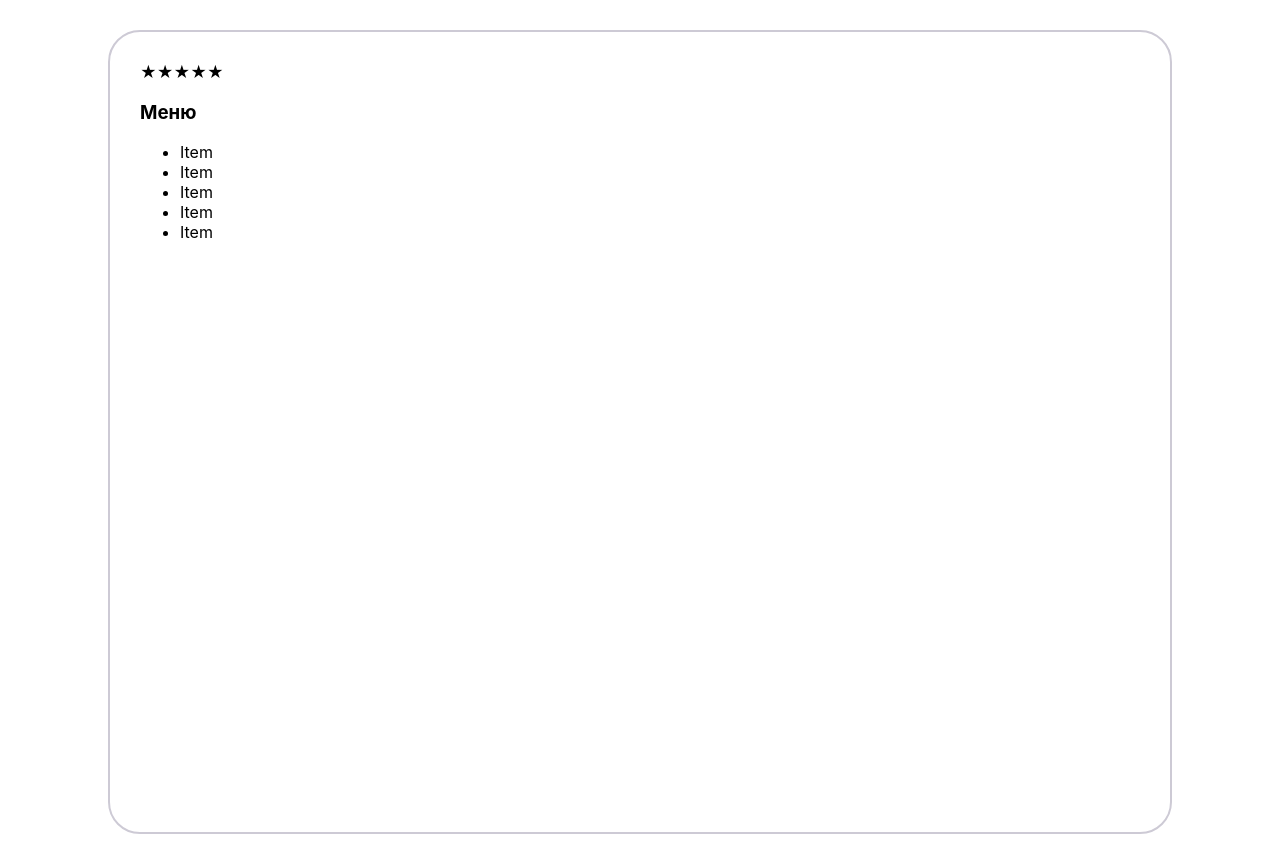
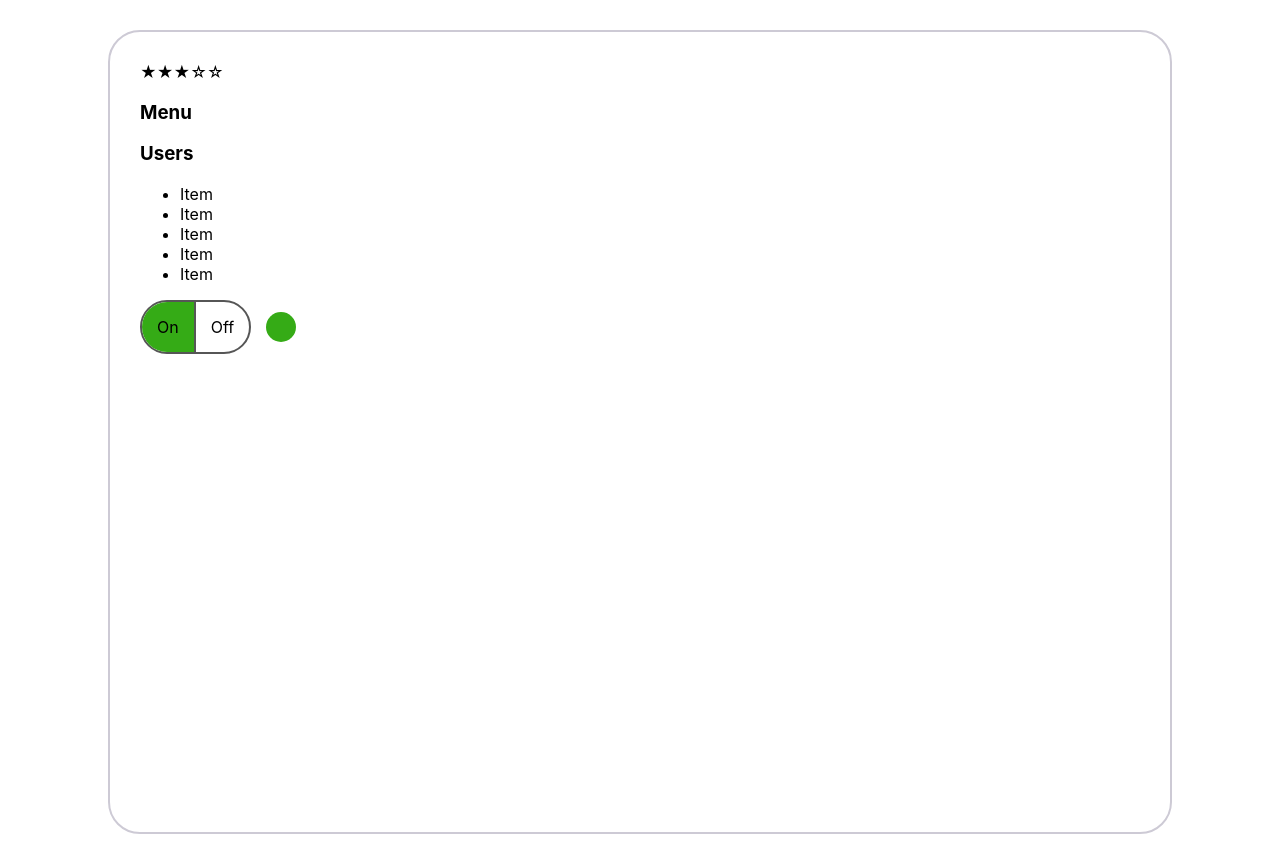
Before and after one commit to Alex-Kiosa/react-kabzda, a React (Create React App) app: page / in a window 1280 px wide. Built offline with nearby package versions, Linux system fonts and the light colour scheme.

Commit message:
lesson: conditional rendering + homework

```diff
--- a/src/App.css
+++ b/src/App.css
@@ -1,9 +1,9 @@
-#root{
+#root {
     /*text-align: center;*/
 }
 
 .app-container {
-    margin: 30px auto ;
+    margin: 30px auto;
     width: auto;
     max-width: 1000px;
     height: calc(100vh - 60px);
@@ -11,3 +11,37 @@
     border: 2px solid #CDCAD5;
     border-radius: 2rem;
 }
+
+.checkboxes-wrap {
+    display: flex;
+    align-items: center;
+}
+
+.checkboxes {
+    border: 2px solid #565656;
+    border-radius: 50rem;
+    overflow: hidden;
+}
+
+.checkbox {
+    display: inline-block;
+    padding: 15px;
+}
+
+.checkbox_on {
+    border-right: 2px solid #565656;
+}
+
+.indicator {
+    margin-left: 15px;
+    padding: 15px;
+    border-radius: 50rem;
+}
+
+.indicator_on, .checkbox_on {
+    background-color: #35ab16;
+}
+
+.indicator_off, .checkbox_off {
+    background-color: crimson;
+}
--- a/src/App.tsx
+++ b/src/App.tsx
@@ -3,12 +3,15 @@ import logo from './logo.svg';
 import './App.css';
 import {Rating} from "./Components/Rating";
 import {Accordion} from "./Components/Accordion";
+import {OnOf} from "./Components/OnOf";
 
 function App() {
     return (
         <div className='app-container'>
-            <Rating/>
-            <Accordion/>
+            <Rating value={3}/>
+            <Accordion titleValue={"Menu"} collapsed={true}/>
+            <Accordion titleValue={"Users"} collapsed={false}/>
+            <OnOf isOn={true}/>
         </div>
     );
 }
--- a/src/Components/Accordion.tsx
+++ b/src/Components/Accordion.tsx
@@ -2,9 +2,9 @@ import React from "react";
 import {AccordionTitle} from "./AccordionTitle";
 import {AccordionBody} from "./AccordionBody";
 
-export function Accordion() {
+export function Accordion(props: { titleValue: string, collapsed?: boolean }) {
     return <div>
-        <AccordionTitle/>
-        <AccordionBody/>
+        <AccordionTitle title={props.titleValue}/>
+        {!props.collapsed && <AccordionBody/>}
     </div>
 }
--- a/src/Components/AccordionTitle.tsx
+++ b/src/Components/AccordionTitle.tsx
@@ -1,5 +1,5 @@
 import React from "react";
 
-export function AccordionTitle() {
-    return <h3>Меню</h3>
+export function AccordionTitle(props: {title: string}) {
+    return <h3>{props.title}</h3>
 }
--- /dev/null
+++ b/src/Components/OnOf.tsx
@@ -0,0 +1,15 @@
+import React from "react";
+
+type PropsType = {
+    isOn: boolean
+}
+
+export function OnOf(props: PropsType) {
+    return <div className={"checkboxes-wrap"}>
+        <div className="checkboxes">
+            <span className={`checkbox ${props.isOn && 'checkbox_on'}`}>On</span>
+            <span className={`checkbox ${!props.isOn && 'checkbox_off'}`} >Off</span>
+        </div>
+        <div className={`indicator ${props.isOn ? 'indicator_on' : 'indicator_off'}`}></div>
+    </div>
+}
--- a/src/Components/Rating.tsx
+++ b/src/Components/Rating.tsx
@@ -1,14 +1,18 @@
 import React from "react";
 import {Star} from "./Star";
 
-export function Rating() {
+type PropsType = {
+    value: 0 | 1 | 2 | 3 | 4 | 5
+}
+
+export function Rating(props: PropsType) {
     return (
         <div>
-            <Star/>
-            <Star/>
-            <Star/>
-            <Star/>
-            <Star/>
+            <Star selected={props.value >= 1}/>
+            <Star selected={props.value >= 2}/>
+            <Star selected={props.value >= 3}/>
+            <Star selected={props.value >= 4}/>
+            <Star selected={props.value >= 5}/>
         </div>
     )
 }
--- a/src/Components/Star.tsx
+++ b/src/Components/Star.tsx
@@ -1,7 +1,9 @@
 import React from "react";
 
-export function Star() {
-    return (
-        <span>★</span>
-    )
+type PropsType = {
+    selected: boolean
 }
+
+export function Star(props: PropsType) {
+    return <span>{props.selected? "★" : "☆"}</span>
+}
```
